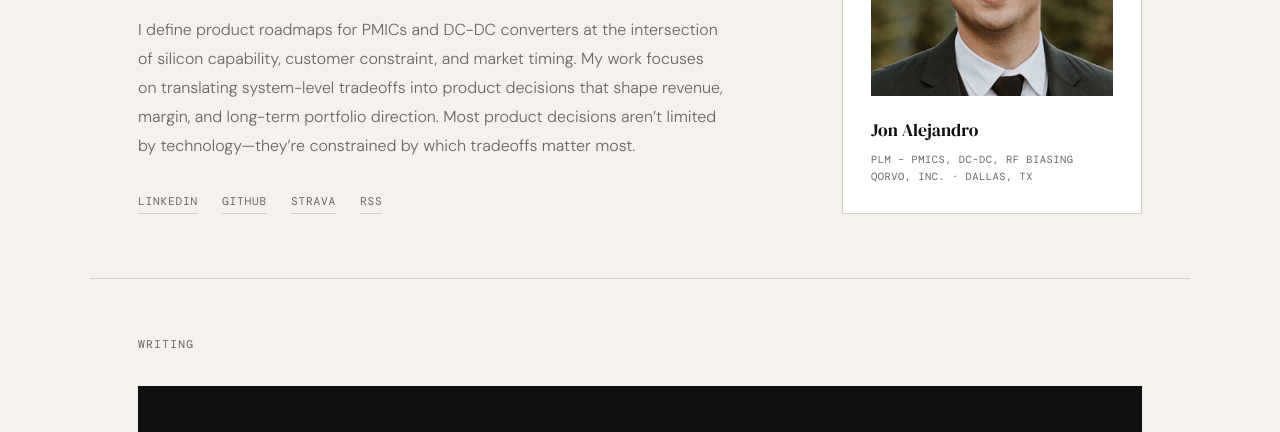
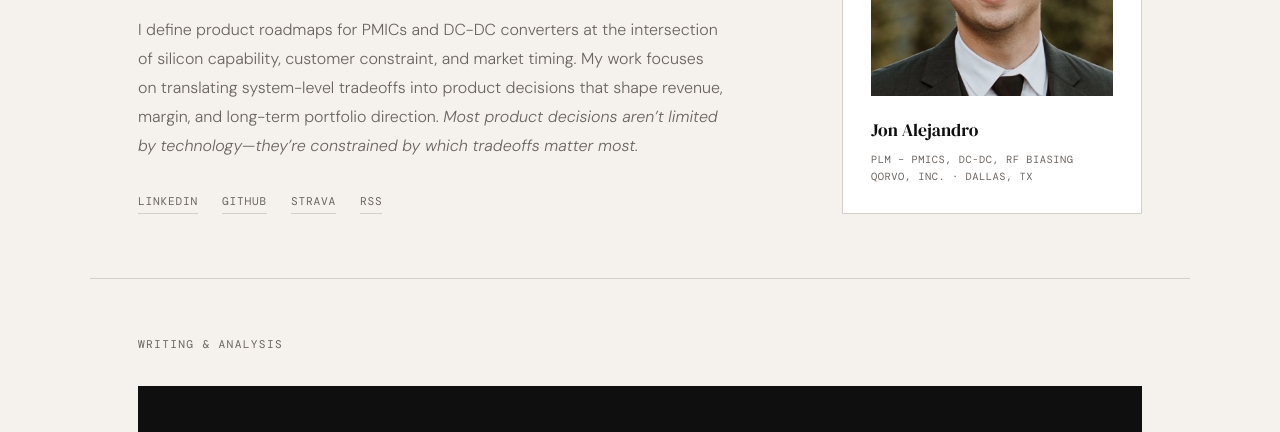
Before and after one commit to jonalejandro/jonalejandro.github.io, a Jekyll site: the page built from index.html, in a window 1280 px wide and 900 px high. Shown: the part 428-860 px from the top of the window. Built offline with Jekyll 4.4.1, drawn with Linux system fonts in a browser that asks for light colours.

Commit message:
Update index.html

```diff
--- a/index.html
+++ b/index.html
@@ -197,7 +197,7 @@ layout: none
     <div class="hero-eyebrow">Product Line Manager · Dallas, TX</div>
     <h1>Power management,<br><em>system strategy,</em><br>semiconductor business performance.</h1>
     <p class="hero-bio">
-      I define product roadmaps for PMICs and DC-DC converters at the intersection of silicon capability, customer constraint, and market timing. My work focuses on translating system-level tradeoffs into product decisions that shape revenue, margin, and long-term portfolio direction. Most product decisions aren’t limited by technology—they’re constrained by which tradeoffs matter most.</p>
+      I define product roadmaps for PMICs and DC-DC converters at the intersection of silicon capability, customer constraint, and market timing. My work focuses on translating system-level tradeoffs into product decisions that shape revenue, margin, and long-term portfolio direction. <em>Most product decisions aren’t limited by technology—they’re constrained by which tradeoffs matter most.</em></p>
     <div class="hero-links">
       <a href="https://www.linkedin.com/in/jonalejandro" target="_blank" rel="noopener">LinkedIn</a>
       <a href="https://github.com/jonalejandro" target="_blank" rel="noopener">GitHub</a>
@@ -218,7 +218,7 @@ layout: none
 <div class="section-rule"></div>
 
 <section class="section">
-  <span class="section-label">Writing</span>
+  <span class="section-label">Writing & Analysis</span>
 
   <a class="featured-post" href="/semiconductor%20strategy/2026/03/19/what-semiconductor-mergers-do-to-product-roadmaps.html">
     <div class="featured-eyebrow">Semiconductor Strategy · Mar 19, 2026</div>
```
